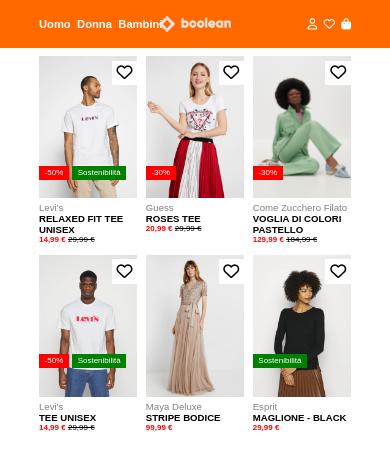
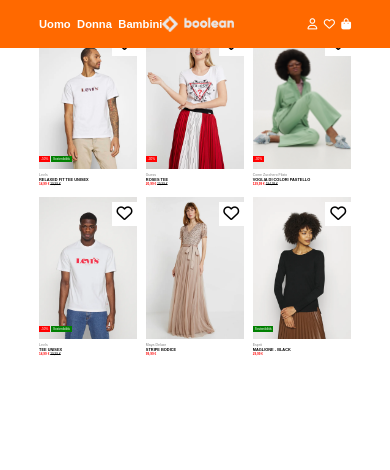
Before and after one commit to vmqxdv/html-css-boolando, a plain HTML site: page index.html in a window 390 px wide. Drawn offline with Linux system fonts and the light colour scheme.

Commit message:
fix: Fatto l'header fixed e sistemato responsive testo

```diff
--- a/css/style.css
+++ b/css/style.css
@@ -14,36 +14,51 @@ a {
 /* HEADER */
 header {
   background-color: #ff6900;
-  display: flex;
-  justify-content: space-between;
-  align-items: center;
+  position: fixed;
+  top: 0;
+  left: 0;
+  right: 0;
   height: 3em;
   padding: 0 10%;
+  display: flex;
+  align-items: center;
+  justify-content: space-between;
+  z-index: 1000;
 }
 
-header div {
+header > div {
   display: flex;
   align-items: center;
-  height: 100%
+}
+
+header > div:first-child {
+  flex: 1;
+  gap: 0.4em;
+  font-weight: bold;
+  justify-content: flex-start;
+}
+
+header > div.logo {
+  flex: 0 0 auto;
+  display: flex;
+  align-items: center;
+  justify-content: center;
+}
+
+.logo img {
+  width: 4.5em;
+}
+
+header > div:last-child {
+  flex: 1;
+  gap: 0.4em;
+  flex-direction: row-reverse;
 }
 
 header a {
   color: white;
   font-size: 0.7em;
-}
-
-header div:not(.logo) {
-  font-weight: bold;
-  width: 35%;
-  gap: 0.4em;
-}
-
-header div:last-child {
-  flex-direction: row-reverse;
-}
-
-.logo > img {
-  width: 4.5em;
+  text-decoration: none;
 }
 /* \HEADER */
 
@@ -53,7 +68,7 @@ main {
   display: flex;
   flex-wrap: wrap;
   justify-content: space-between;
-  padding: 2% 10%;
+  padding: 7% 10%;
 }
 
 
@@ -107,17 +122,17 @@ main {
 .tags {
   display: flex;
   position: absolute;
-  gap: 0.2em;
+  gap: 3%;
   color: white;
-  bottom: 4em;
+  bottom: 15%;
 }
 
-.tags > .sconto, .sostenibile {
-  font-size: 0.5em;
-  padding: 0.3em 0.7em;
+.sconto.percent, .sostenibile {
+  font-size: 0.8vw;
+  padding: 0.3vw 0.5vw;
 }
 
-.tags > .sconto {
+.sconto.percent {
   background-color: red;
 }
 
@@ -128,17 +143,17 @@ main {
 
 /* DETTAGLI */
 .marca {
-  font-size: 0.6em;
+  font-size: 0.9vw;
   color: gray;
 }
 
 .nome {
-  font-size: 0.6em;
+  font-size: 1vw;
   text-transform: uppercase;
 }
 
 .prezzo {
-  font-size: 0.5em;
+  font-size: 0.8vw;
 }
 
 .prezzo :not(s) {
--- a/index.html
+++ b/index.html
@@ -50,7 +50,7 @@
 
       <div class="tags">
 
-        <div class="sconto">-50%</div>
+        <div class="sconto percent">-50%</div>
 
         <div class="sostenibile">Sostenibilità</div>
 
@@ -83,7 +83,7 @@
 
       <div class="tags">
 
-        <div class="sconto">-30%</div>
+        <div class="sconto percent">-30%</div>
 
       </div>
 
@@ -114,7 +114,7 @@
 
       <div class="tags">
 
-        <div class="sconto">-30%</div>
+        <div class="sconto percent">-30%</div>
 
       </div>
 
@@ -145,7 +145,7 @@
 
       <div class="tags">
 
-        <div class="sconto">-50%</div>
+        <div class="sconto percent">-50%</div>
 
         <div class="sostenibile">Sostenibilità</div>
 
```
